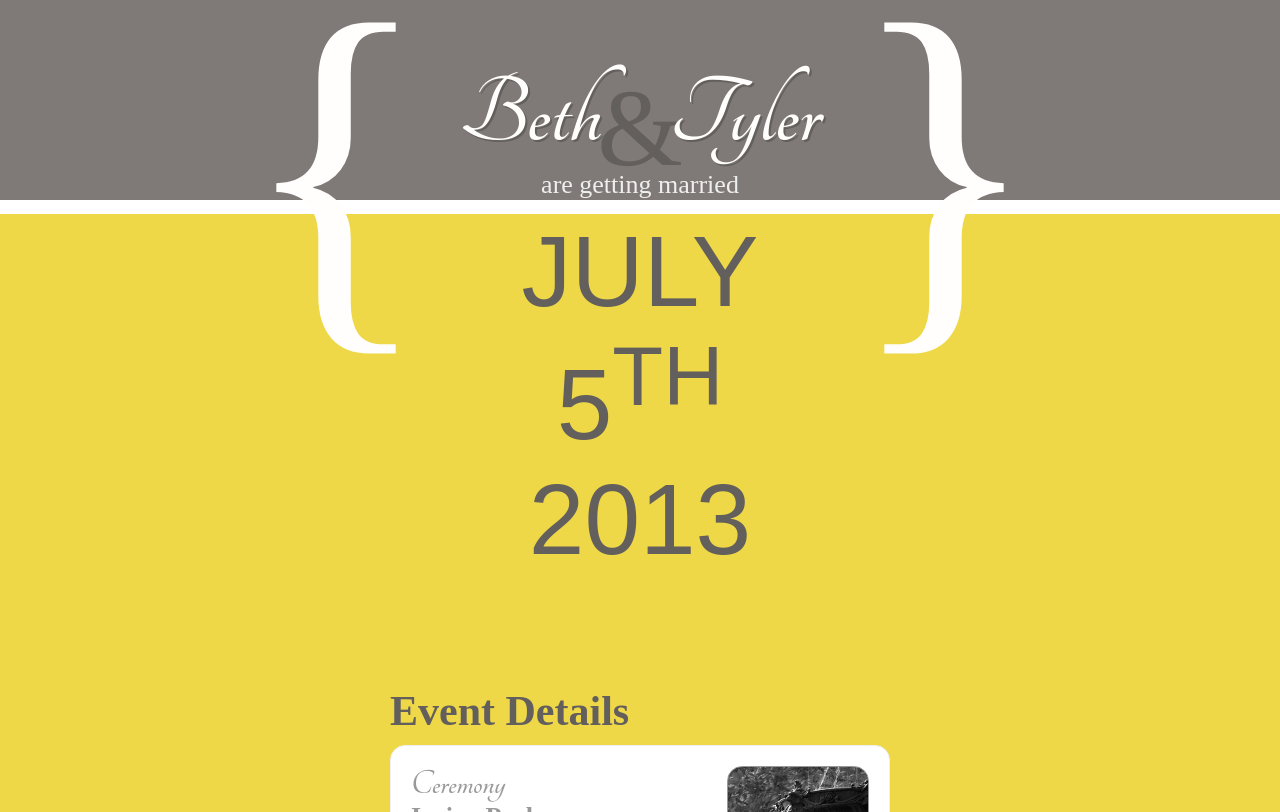
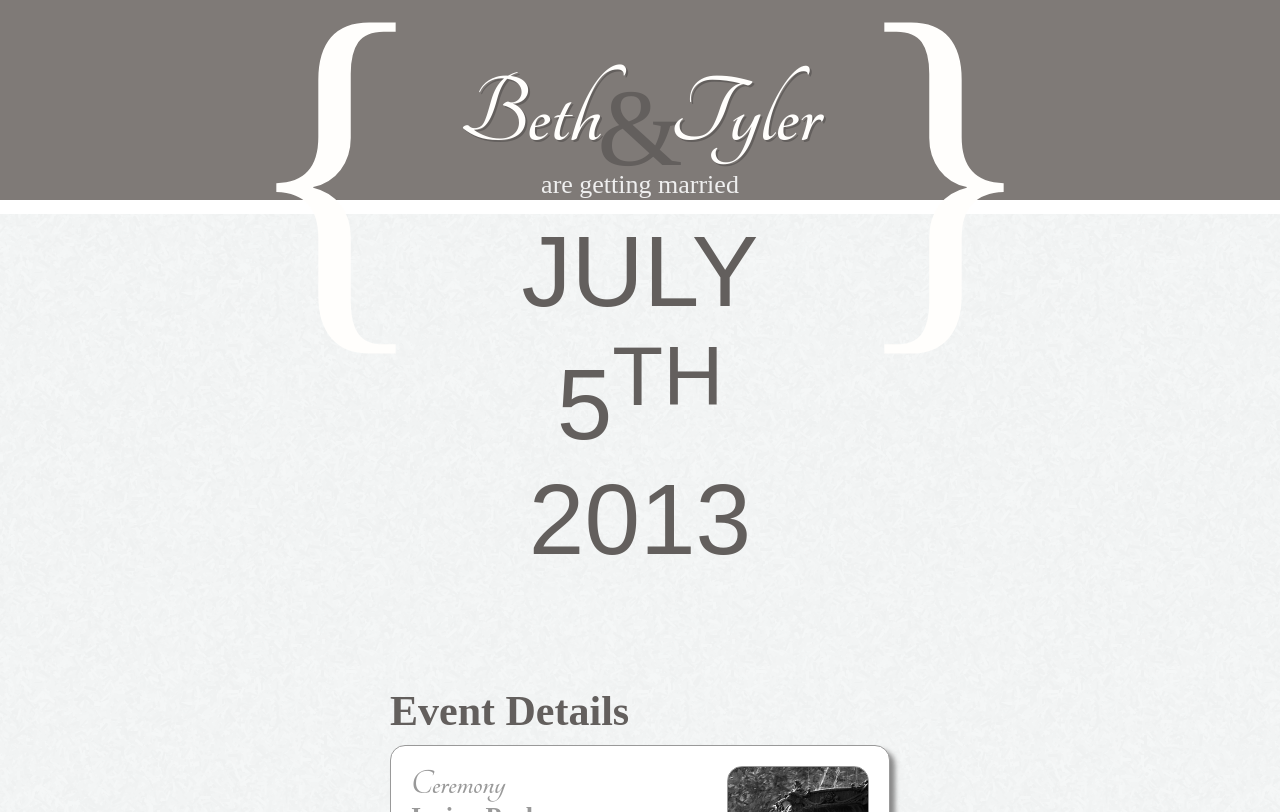
Before and after one commit to spencewood/bethandtyler.com, a Jekyll site: the page built from index.html, in a window 1280 px wide. Shown: the top 812 px of the page. Built offline with Jekyll 4.4.1, drawn with Linux system fonts in a browser that asks for light colours; some web fonts are replaced; some of the changed text lies outside the part shown; grey boxes are pictures that could not be loaded.

Commit message:
Updates to design.

```diff
--- a/assets/styles/main.css
+++ b/assets/styles/main.css
@@ -28,7 +28,9 @@ a:hover{
 /* Positioning containers */
 #container{
 	min-height: 100%;
-	background-color: #EED847;
+	/* YELLOW: #EED847 */
+	background-color: #CCCCFF;
+	background-image: url(../images/paper_fibers.png);
 }
 
 .top-container{
@@ -208,8 +210,9 @@ ul.block-list{
 	color: #999;
 	-moz-border-radius: 15px;
 	border-radius: 15px;
-	border: 1px solid #efefef;
+	border: 1px solid #999;
 	background-color: #fff;
+	box-shadow: 5px 5px 5px #888;
 }
 
 ul.block-list li{
@@ -273,3 +276,9 @@ ul.hotel-list .map{
 	margin-right: 10px;
 	border: 1px solid #999;
 }
+
+/* Footer */
+footer .heart{
+	font-size: 200px;
+	font-family: sans-serif;
+}
--- a/index.html
+++ b/index.html
@@ -1,5 +1,6 @@
 ---
 layout: default
+
 ---
 
 <header class="top-container">
@@ -96,10 +97,26 @@ layout: default
 					<span class="label blue">shuttle</span>
 					<span class="label blue">group rates</span>
 				</li>
+				<li>
+					<img src="http://maps.googleapis.com/maps/api/staticmap?markers=color:green%7Clabel:C%7C44.945043,-93.095977&markers=color:red%7Clabel:A%7C44.940767,-93.102254&markers=color:blue%7Clabel:B%7C44.936066,-93.086858&zoom=14&size=220x200&sensor=false" class="map">
+					<h3>The Saint Paul</h3>
+					<a href="https://www.saintpaulhotel.com/">www.saintpaulhotel.com</a>
+					<div class="address-container">
+						<img class="pin" src="https://chart.googleapis.com/chart?chst=d_map_pin_letter&chld=C|64B949|000000">
+						<address>
+							<div>350 Market St.</div>
+							<div>Saint Paul, MN 55102</div>
+						</address>
+					</div>
+					<span class="label blue">historic</span>
+				</li>
 			</ul>
 		</section>
 	</div>
 </div>
 <footer class="footer-container">
-	<!-- need contact info here -->
+	<div class="heart">&lt;3</div>
+	<address>
+		site by <a href="http://www.tylercollard.com">Tyler</a>, 2013
+	</address>
 </footer>
```
Also changed, not shown: assets/images/paper_fibers.png (added).
